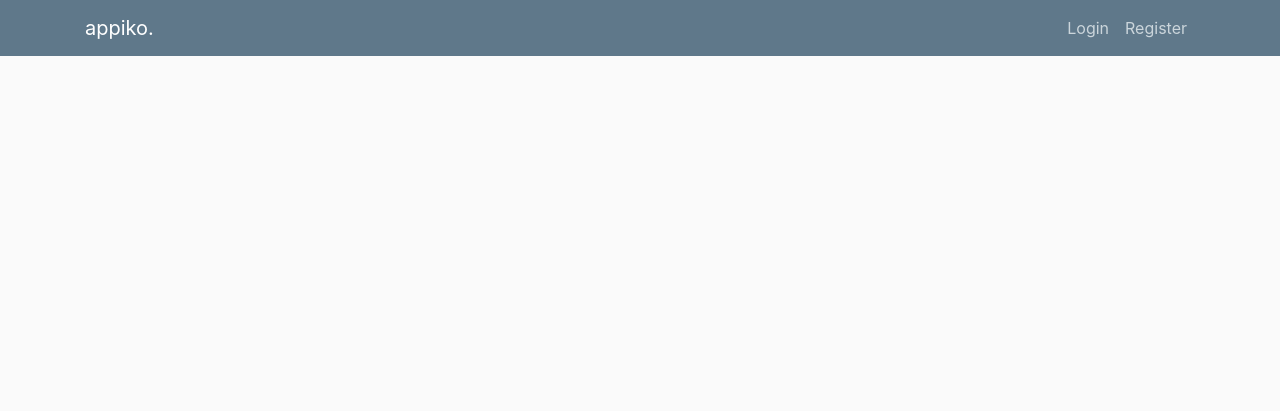
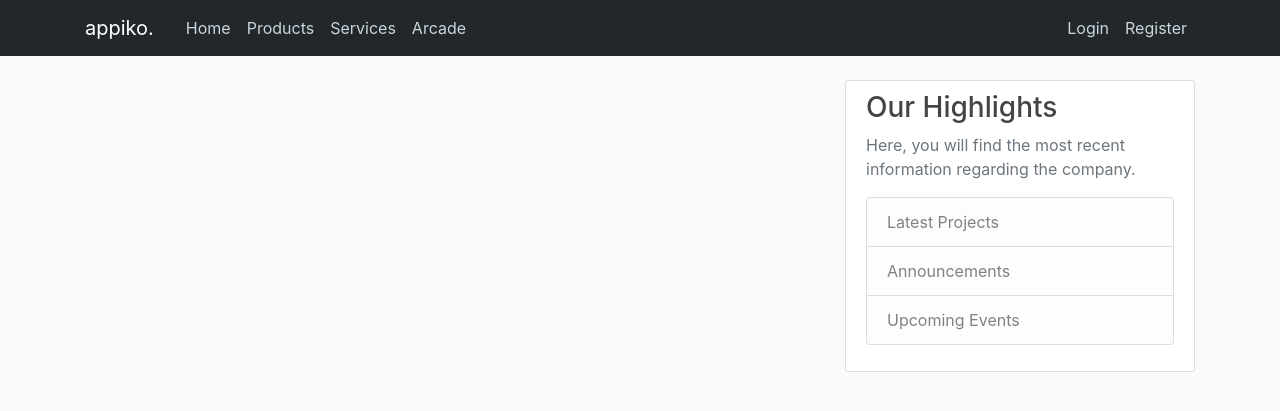
Before and after one commit to appiko-dev/appiko-webapp, a Flask app: template templates/home.html in a window 1280 px wide. Shown: the top 411 px of the page. Run offline with Flask 2, Linux system fonts and the light colour scheme; the template is opened without the code that fills it, so the values that code supplies are empty.

Commit message:
bootstrap
site more astheticaly pleasing through bootstrap

```diff
--- a/app.py
+++ b/app.py
@@ -8,7 +8,22 @@ app.config["SECRET KEY"] = secrets.token_hex(16)
 
 @app.route("/")
 def home():
-    return render_template("home.html", title="home", posts=posts)
+    return render_template("home.html", title="home")
+
+
+@app.route("/products")
+def products():
+    return render_template("products.html", title="products")
+
+
+@app.route("/services")
+def services():
+    return render_template("services.html", title="services")
+
+
+@app.route("/arcade")
+def arcade():
+    return render_template("arcade.html", title="arcade")
 
 
 if __name__ == "__main__":
--- a/static/main.css
+++ b/static/css/main.css
@@ -1,3 +1,10 @@
+footer {
+  position: fixed;
+  height: 100px;
+  bottom: 0;
+  width: 100%;
+}
+
 body {
   background: #fafafa;
   color: #333333;
@@ -14,7 +21,7 @@ h6 {
 }
 
 .bg-steel {
-  background-color: #5f788a;
+  background-color: #22272b;
 }
 
 .site-header .navbar-nav .nav-link {
--- /dev/null
+++ b/templates/arcade.html
@@ -0,0 +1,4 @@
+{% extends "layout.html" %}
+
+{% block content %}
+{% endblock content %}
--- a/templates/home.html
+++ b/templates/home.html
@@ -1,17 +1,32 @@
 {% extends "layout.html" %}
 
-    {% block content %}
-        {% for post in posts %}
-        <article class="media content-section">
-        <div class="media-body">
-            <div class="article-metadata">
-            <a class="mr-2" href="#">{{ post.author }}</a>
-            <small class="text-muted">{{ post.date_posted }}</small>
-        </div>
-        <h2><a class="article-title" href="#">{{ post.title }}</a></h2>
-        <p class="article-content">{{ post.content }}</p>
-        </div>
-    </article>
-    {% endfor %}
+    <style>
+      body{
+        background-image: url("{{url_for('static', filename='images/appiko_new-designV6.png')}}");
+      }
+      </style>
+
+{% block content %}
+
+<main role="main" class="container">
+  <div class="row">
+    <div class="col-md-8">
+      <h1></h1>
+    </div>
+    <div class="col-md-4">
+      <div class="content-section">
+        <h3>Our Highlights</h3>
+        <p class='text-muted'>Here, you will find the most recent information regarding the company.
+          <ul class="list-group">
+            <li class="list-group-item list-group-item-light">Latest Projects</li>
+            <li class="list-group-item list-group-item-light">Announcements</li>
+            <li class="list-group-item list-group-item-light">Upcoming Events</li>
+          </ul>
+        </p>
+      </div>
+    </div>
+  </div>
+</main>
+
 
 {% endblock content %}
--- a/templates/layout.html
+++ b/templates/layout.html
@@ -8,7 +8,7 @@
 
     <!-- Bootstrap CSS -->
     <link rel="stylesheet" href="https://cdn.jsdelivr.net/npm/bootstrap@4.5.3/dist/css/bootstrap.min.css" integrity="sha384-TX8t27EcRE3e/ihU7zmQxVncDAy5uIKz4rEkgIXeMed4M0jlfIDPvg6uqKI2xXr2" crossorigin="anonymous">
-    <link rel="stylesheet" type="text/css" href="{{ url_for('static', filename='main.css') }}">
+    <link rel="stylesheet" type="text/css" href="{{ url_for('static', filename='css/main.css') }}">
 
 
     {% if title %}
@@ -29,7 +29,10 @@
             </button>
             <div class="collapse navbar-collapse" id="navbarToggle">
               <div class="navbar-nav mr-auto">
-                <!--<a class="nav-item nav-link" href="/">Home</a> DELETE THIS-->
+                <a class="nav-item nav-link" href="/">Home</a>
+                <a class="nav-item nav-link" href="{{ url_for('products') }}">Products</a>
+                <a class="nav-item nav-link" href="{{ url_for('services') }}">Services</a>
+                <a class="nav-item nav-link" href="{{ url_for('arcade') }}">Arcade</a>
               </div>
               <!-- Navbar Right Side -->
               <div class="navbar-nav">
@@ -41,6 +44,14 @@
         </nav>
       </header>
 
+      {% block content %}{% endblock %}
+
+      <footer class="fixed-bottom">
+        <div class="col">
+
+        </div>
+      </footer>
+
     <script src="https://code.jquery.com/jquery-3.5.1.slim.min.js" integrity="sha384-DfXdz2htPH0lsSSs5nCTpuj/zy4C+OGpamoFVy38MVBnE+IbbVYUew+OrCXaRkfj" crossorigin="anonymous"></script>
     <script src="https://cdn.jsdelivr.net/npm/bootstrap@4.5.3/dist/js/bootstrap.bundle.min.js" integrity="sha384-ho+j7jyWK8fNQe+A12Hb8AhRq26LrZ/JpcUGGOn+Y7RsweNrtN/tE3MoK7ZeZDyx" crossorigin="anonymous"></script>
 
--- /dev/null
+++ b/templates/products.html
@@ -0,0 +1,4 @@
+{% extends "layout.html" %}
+
+{% block content %}
+{% endblock content %}
--- /dev/null
+++ b/templates/services.html
@@ -0,0 +1,4 @@
+{% extends "layout.html" %}
+
+{% block content %}
+{% endblock content %}
```
Also changed, not shown: static/images/appiko_landing-page-main.png (added), static/images/appiko_new-design.png (added), static/images/appiko_new-designV3.png (added), static/images/appiko_new-designV6.png (added).
